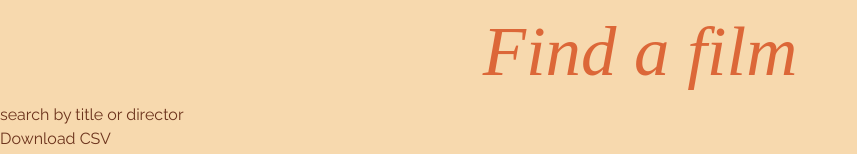
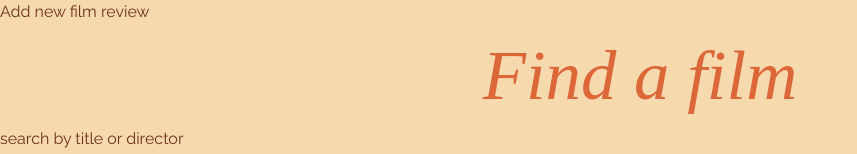
Before and after one commit to lydia-ratto/films_with_josh_bg, a React (Create React App) app in the folder films/: page /films in a window 1280 px wide. Shown: the top 154 px of the page, without its empty margins (0-857 px from the left). Built offline with nearby package versions, Linux system fonts and the light colour scheme; no server answers; a web font is replaced by a local one.

Commit message:
added link to add page

```diff
--- a/films/src/components/pages/AddFilmPage.js
+++ b/films/src/components/pages/AddFilmPage.js
@@ -16,7 +16,6 @@ const FilmFinder = () => {
     seen_before: false,
     location_watched: '',
   });
-
   const navigate = useNavigate();
 
   const handleSearch = async () => {
@@ -106,7 +105,7 @@ const FilmFinder = () => {
           <label>
             Josh Score:
             <input
-              type="text"
+              type="number"
               value={formValues.josh_score}
               onChange={handleFormChange}
               name="josh_score"
--- a/films/src/components/pages/AllFilmsPage.js
+++ b/films/src/components/pages/AllFilmsPage.js
@@ -1,10 +1,12 @@
 import React from "react";
 import AllFilms from "../filmReviews/AllFilms";
 import Search from "../sections/Search";
+import { Link } from "react-router-dom";
 
 function AllFilmsPage() {
   return (
     <div>
+      <Link to="/films/add">Add new film review</Link>
       <Search />
       <AllFilms />
     </div>
```
